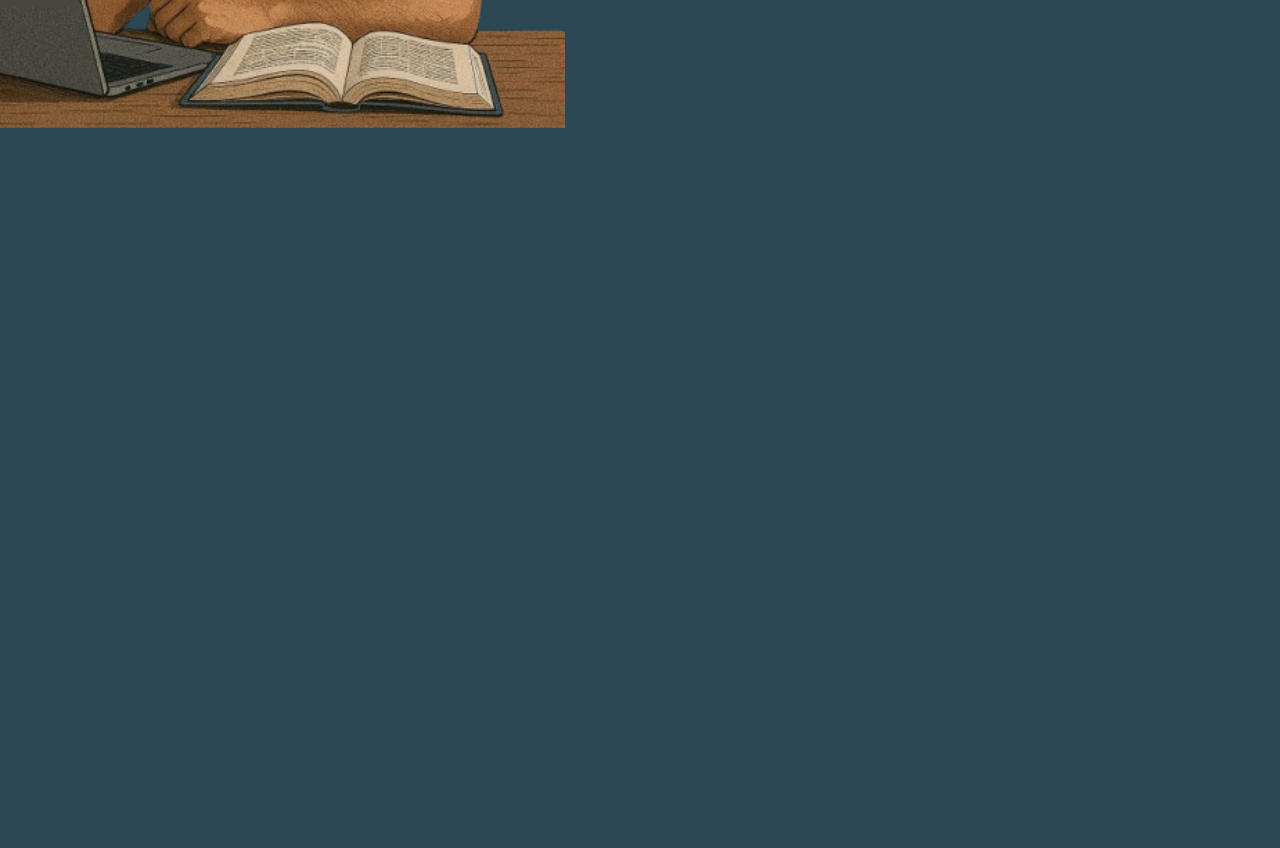
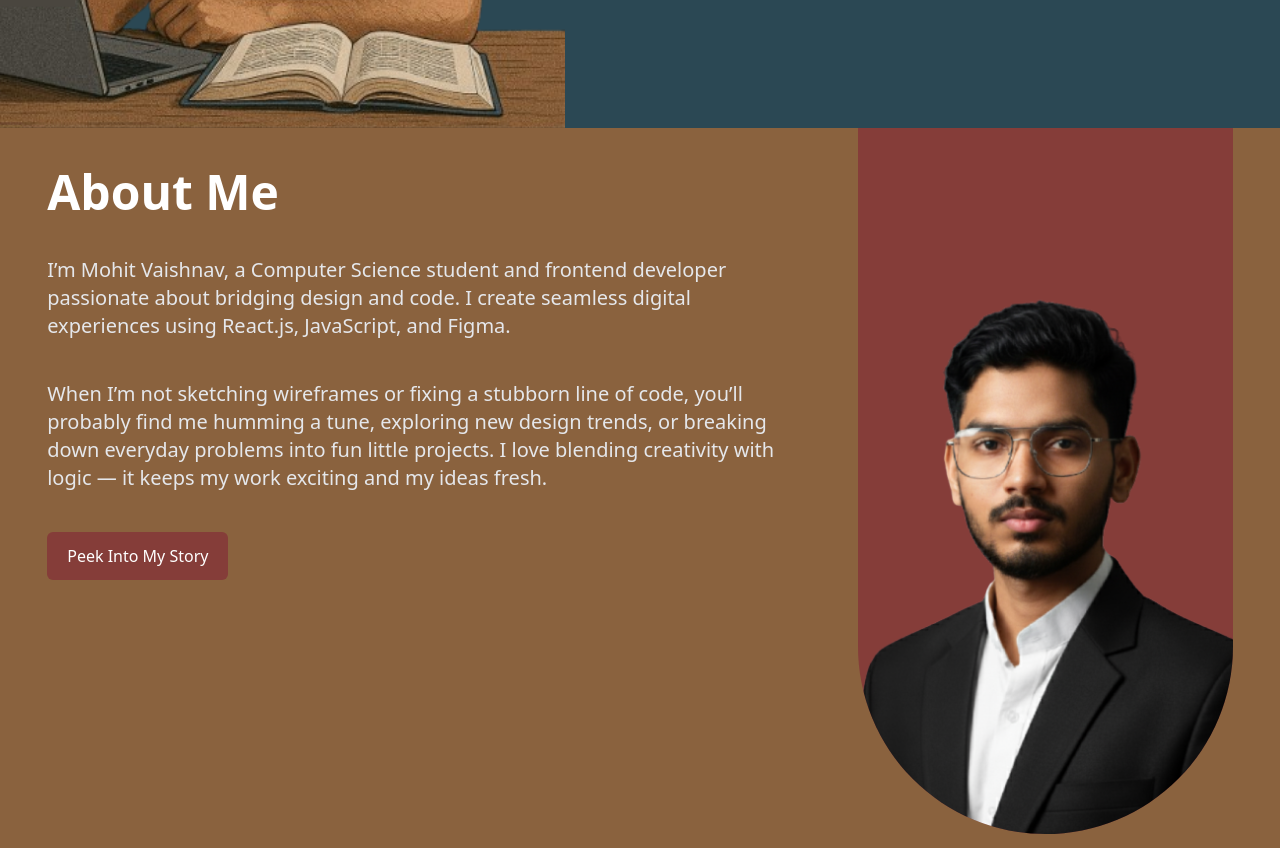
Before and after one commit to mohitvaishnav56/portfolio_original, a Next.js app: page / in a window 1280 px wide. Shown: the part 660-1508 px from the top of the page. Before the commit the page ends 800 px from the top, so only its background shows below. Built offline with nearby package versions, Linux system fonts and the light colour scheme.

Commit message:
about section added

```diff
--- a/package.json
+++ b/package.json
@@ -10,11 +10,13 @@
   },
   "dependencies": {
     "@gsap/react": "^2.1.2",
+    "@reduxjs/toolkit": "^2.9.2",
     "gsap": "^3.13.0",
     "next": "15.5.4",
     "react": "19.1.0",
     "react-dom": "19.1.0",
-    "react-icons": "^5.5.0"
+    "react-icons": "^5.5.0",
+    "react-redux": "^9.2.0"
   },
   "devDependencies": {
     "@eslint/eslintrc": "^3",
--- a/src/app/layout.js
+++ b/src/app/layout.js
@@ -4,6 +4,8 @@ import "./globals.css";
 import NavBar from "@/components/layouts/NavBar";
 import { useState } from "react";
 import MenuBar from "@/components/layouts/MenuBar";
+import { Provider } from "react-redux";
+import store from "@/store";
 // export const metadata = {
 //   title: "Mohit Vaishnav",
 //   description: "Generated by create next app",
@@ -13,12 +15,14 @@ export default function RootLayout({ children }) {
   const [menuOpen, setMenuOpen] = useState(false);
   return (
     <html lang="en" className="h-full w-full overflow-x-hidden">
-      <body className="h-full w-full oveflow-x-hidden bg-[#2B4854] relative">
+      <body className={"h-full w-full oveflow-x-hidden bg-[#2B4854] relative"+ (menuOpen ? " overflow-hidden" : "")}>
         <NavBar menuOpen={menuOpen} setMenuOpen = {setMenuOpen}/>
         <MenuBar menuOpen={menuOpen} setMenuOpen = {setMenuOpen}/>
-        <LoadingProvider>
-          {children}
-        </LoadingProvider>
+        <Provider store={store}>
+          <LoadingProvider>
+            {children}
+          </LoadingProvider>
+        </Provider>
       </body>
     </html>
   );
--- a/src/app/page.js
+++ b/src/app/page.js
@@ -1,5 +1,6 @@
 "use client"
 import Loader from "@/components/Loader";
+import About from "@/components/specific/about/About";
 import HeroSection from "@/components/specific/hero/HeroSection";
 import { useState, useEffect } from "react";
 export default function Home() {
@@ -21,6 +22,7 @@ export default function Home() {
   return (
     <div className="overflow-x-hidden bg-[#2B4854]">
       <HeroSection />
+      <About />
     </div>
   );
 }
--- /dev/null
+++ b/src/components/specific/about/About.js
@@ -0,0 +1,30 @@
+import React from 'react'
+import ProfilePicCard from './ProfilePicCard'
+import CustomBtn from '@/components/CustomBtn'
+const About = () => {
+  return (
+    <div className="w-full h-auto md:h-[90vh] bg-[#8A623E] md:flex justify-around px-2 md:px-4">
+        <div className="md:w-3/5 w-full h-full flex flex-col py-10 justify-start gap-10">
+  <h1 className="text-5xl font-bold text-white">About Me</h1>
+
+  <p className="text-xl text-gray-200">
+    I’m Mohit Vaishnav, a Computer Science student and frontend developer passionate about bridging design and code. I create seamless digital experiences using React.js, JavaScript, and Figma.
+  </p>
+
+  <p className="text-xl text-gray-200">
+    When I’m not sketching wireframes or fixing a stubborn line of code, you’ll probably find me humming a tune, exploring new design trends, or breaking down everyday problems into fun little projects. I love blending creativity with logic — it keeps my work exciting and my ideas fresh.
+  </p>
+
+  <CustomBtn
+    src="/about"
+    className="bg-[#853D39] hover:scale-105 w-fit"
+    title="Peek Into My Story"
+  />
+</div>
+
+        <ProfilePicCard />
+    </div>
+  )
+}
+
+export default About
--- /dev/null
+++ b/src/components/specific/about/ProfilePicCard.js
@@ -0,0 +1,17 @@
+import Image from 'next/image'
+import React from 'react'
+const ProfilePicCard = () => {
+  return (
+    <div className="h-[98%] hidden w-3/10 bg-[#853D39]  rounded-b-full md:flex items-end overflow-hidden">
+        <Image
+          className="h-auto w-full"
+          src="/ProfilePic.svg"
+          alt="Hero Image"
+          width={500}
+          height={300}
+        />
+    </div>
+  )
+}
+
+export default ProfilePicCard
--- /dev/null
+++ b/src/slices/projectSlice.js
@@ -0,0 +1,15 @@
+const { createSlice } = require("@reduxjs/toolkit");
+const projectSlice = createSlice({
+    name: "projects",
+    initialState: {
+        projects: [],
+    },
+    reducers: {
+        addProjects: (state, action) => {
+            state.projects.push(action.payload);
+        },
+
+    },
+});
+
+module.exports = projectSlice;
--- /dev/null
+++ b/src/store.js
@@ -0,0 +1,9 @@
+const { configureStore } = require("@reduxjs/toolkit");
+const projectSlice = require("./slices/projectSlice");
+const store = configureStore({
+  reducer: {
+    projects: projectSlice.reducer,
+  },
+});
+
+module.exports = store;
```
Also changed, not shown: public/ProfilePic.svg (added), 1 other file (tests, documents, lock files or other folders).
